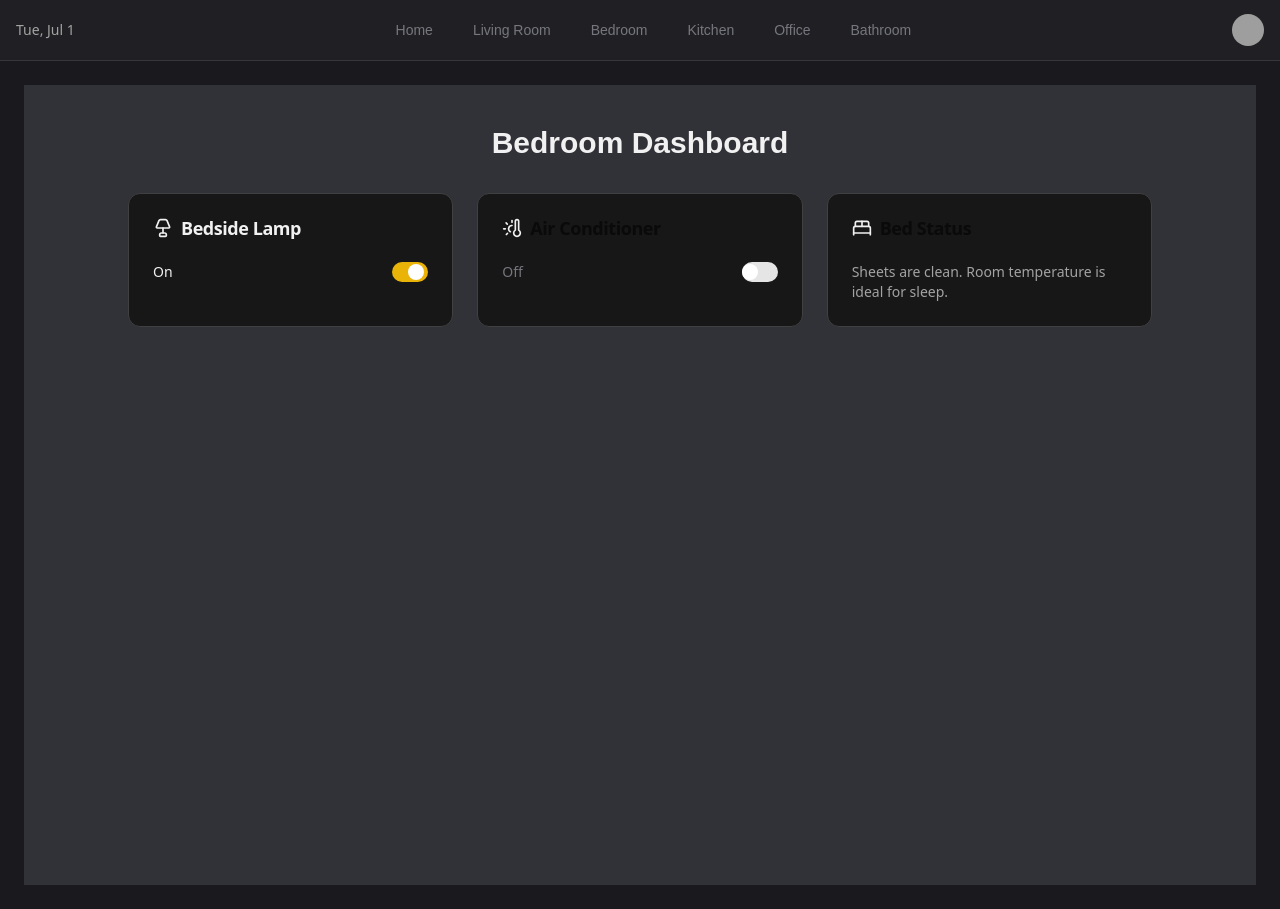
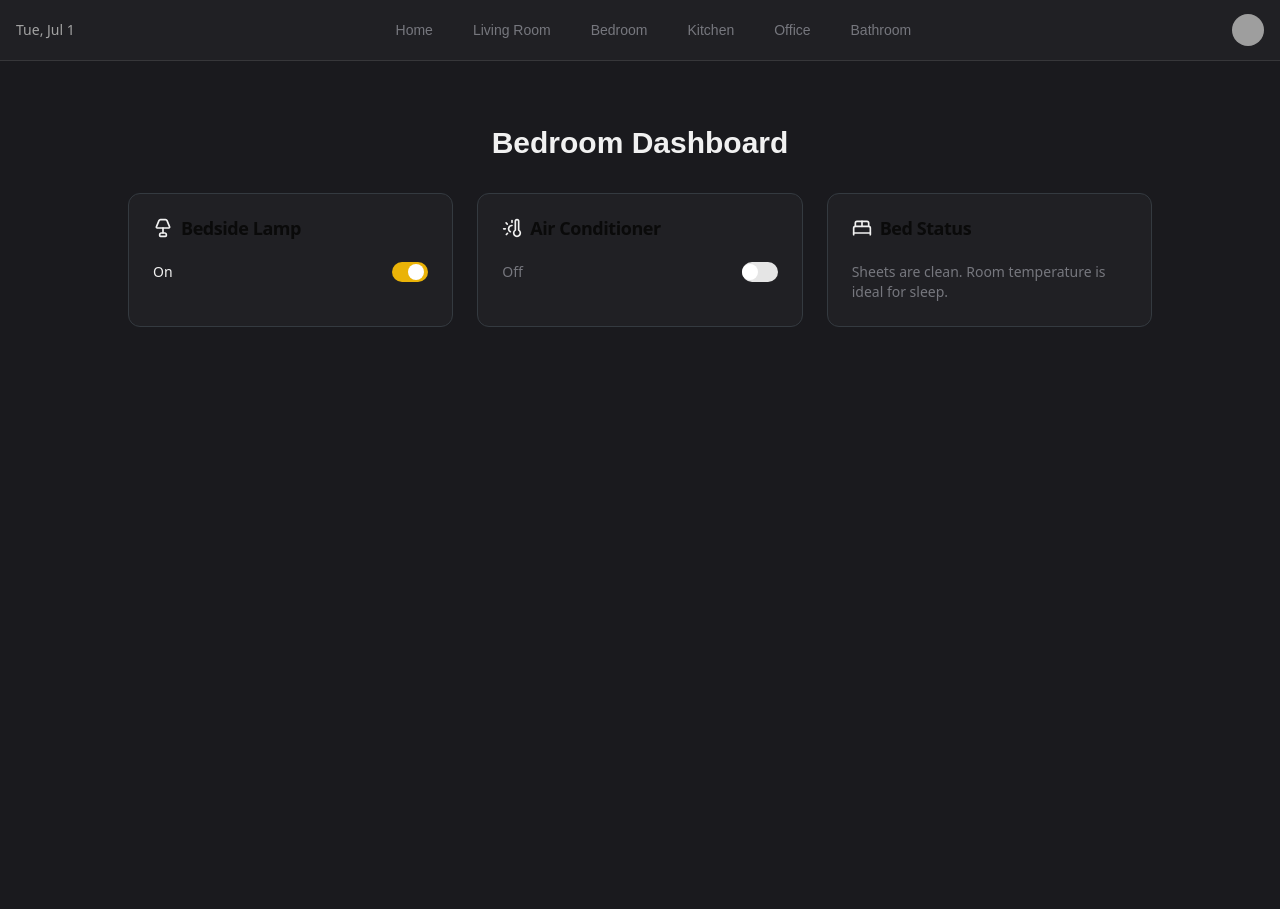
Before and after one commit to amansingh169/NeuroHome, a React (Vite) app in the folder NeuroHome/: page /bedroom in a window 1280 px wide. Built offline with nearby package versions, Linux system fonts and the light colour scheme; grey boxes are pictures that could not be loaded.

Commit message:
theme matched

```diff
--- a/NeuroHome/src/App.jsx
+++ b/NeuroHome/src/App.jsx
@@ -1,5 +1,8 @@
 import { BrowserRouter as Router, Routes, Route } from "react-router-dom";
 import Navbar from "./components/Navbar";
+import { useContext } from "react";
+import { ThemeContext } from "@/contexts/ThemeContext";
+
 
 import MyHome from "./pages/Home";
 import LivingRoom from "./pages/livingroom";
@@ -10,8 +13,12 @@ import Bathroom from "./pages/Bathroom";
 import Bedroom from "./pages/Bedroom";
 
 function App() {
+  const { theme } = useContext(ThemeContext);
   return (
     <Router>
+      <div data-theme={theme}>
+      {/* your routes or layout */}
+
       <div className="min-h-screen flex flex-col bg text-white">
         {/* Navbar */}
         <Navbar />
@@ -29,6 +36,7 @@ function App() {
           </Routes>
         </main>
       </div>
+      </div>
     </Router>
   );
 }
--- a/NeuroHome/src/SASS/_variables.scss
+++ b/NeuroHome/src/SASS/_variables.scss
@@ -55,8 +55,8 @@
 
 [data-theme="onyx"] {
   --bg-color: #000000;
-  --text-color: #76777e;
-  --text-color-2: #1a1a1e;
+  --text-color: #f08b38;
+  --text-color-2: #f5c3c3;
   --text-color-accent: #e0e0e0;
   --accent-color: #ff6f00;
   --accent-color-2: #212121;
@@ -97,3 +97,17 @@
   --contrast-full: #fff;
   --contrast-zero: #000;
 }
+[data-theme="ocean"] {
+  --bg-color: #001f3f;
+  --text-color: #7fdbff;
+  --text-color-2: #1a1a1e;
+  --text-color-accent: #39cccc;
+  --accent-color: #0074d9;
+  --accent-color-2: #001f3f;
+  --card-bg: #001a33;
+  --border-color: #004080;
+  --link-color: #0074d9;
+
+  --contrast-full: #fff;
+  --contrast-zero: #000;
+}
--- a/NeuroHome/src/components/ThemeSelector.jsx
+++ b/NeuroHome/src/components/ThemeSelector.jsx
@@ -29,7 +29,8 @@ const ThemeSelector = () => {
       <SelectContent className="bg-card">
         {availableThemes.map((t) => (
           <SelectItem value={t.name} key={t.name}>
-            <div className="flex items-center gap-2 text-muted">
+            <div className="flex items-center gap-2 text-gray-400 hover:text-primary transition-colors duration-300">
+
               {t.icon}
               {t.name.charAt(0).toUpperCase() + t.name.slice(1)} Theme
             </div>
--- a/NeuroHome/src/contexts/ThemeContext.jsx
+++ b/NeuroHome/src/contexts/ThemeContext.jsx
@@ -11,6 +11,7 @@ export const ThemeProvider = ({ children }) => {
     { name: "onyx", icon: <Moon className="w-4 h-4" /> },
     { name: "neon", icon: <Zap className="w-4 h-4" /> },
     { name: "fire", icon: <Flame className="w-4 h-4" /> },
+
   ];
 
   const [theme, setTheme] = useState("dark");
--- a/NeuroHome/src/pages/Bedroom.jsx
+++ b/NeuroHome/src/pages/Bedroom.jsx
@@ -4,27 +4,49 @@ import { Card, CardContent, CardHeader, CardTitle } from "@/components/ui/card";
 import { Switch } from "@/components/ui/switch";
 import { useState } from "react";
 import { BedDouble, Lamp, ThermometerSun } from "lucide-react";
-import { cn } from "@/lib/utils"; // if you're using classnames utility like Tailwind's `cn`
+import { cn } from "@/lib/utils";
 
 const Bedroom = () => {
   const [lampOn, setLampOn] = useState(true);
   const [acOn, setAcOn] = useState(false);
 
   return (
-    <div className="min-h-screen px-6 py-10 bg-secondary text-white">
-      <h1 className="text-3xl font-bold mb-8 text-center text-primary">Bedroom Dashboard</h1>
+    <div
+      className="min-h-screen px-6 py-10"
+      style={{
+        backgroundColor: "var(--bg-color)",
+        color: "var(--text-color-accent)",
+      }}
+    >
+      <h1
+        className="text-3xl font-bold mb-8 text-center"
+        style={{ color: "var(--accent-color)" }}
+      >
+        Bedroom Dashboard
+      </h1>
 
       <div className="grid md:grid-cols-2 lg:grid-cols-3 gap-6 max-w-5xl mx-auto">
         {/* Lamp Control */}
-        <Card className="bg-primary border border-neutral-700 shadow-md">
+        <Card
+          className="shadow-md"
+          style={{
+            backgroundColor: "var(--card-bg)",
+            border: "1px solid var(--border-color)",
+          }}
+        >
           <CardHeader>
-            <CardTitle className="flex items-center gap-2 text-primary">
+            <CardTitle className="flex items-center gap-2">
               <Lamp className="w-5 h-5 text-yellow-400" />
               Bedside Lamp
             </CardTitle>
           </CardHeader>
           <CardContent className="flex justify-between items-center">
-            <span className={cn("text-sm", lampOn ? "text-primary" : "text-muted")}>
+            <span
+              className="text-sm"
+              style={{
+                color: lampOn ? "var(--text-color-accent)" : "var(--text-color)",
+              }}
+            >
               {lampOn ? "On" : "Off"}
             </span>
             <Switch
@@ -36,7 +58,13 @@ const Bedroom = () => {
         </Card>
 
         {/* AC Control */}
-        <Card className="bg-neutral-900 border border-neutral-700 shadow-md">
+        <Card
+          className="shadow-md"
+          style={{
+            backgroundColor: "var(--card-bg)",
+            border: "1px solid var(--border-color)",
+          }}
+        >
           <CardHeader>
             <CardTitle className="flex items-center gap-2">
               <ThermometerSun className="w-5 h-5 text-cyan-400" />
@@ -44,7 +72,12 @@ const Bedroom = () => {
             </CardTitle>
           </CardHeader>
           <CardContent className="flex justify-between items-center">
-            <span className={cn("text-sm", acOn ? "text-primary" : "text-muted")}>
+            <span
+              className="text-sm"
+              style={{
+                color: acOn ? "var(--text-color-accent)" : "var(--text-color)",
+              }}
+            >
               {acOn ? "Cooling" : "Off"}
             </span>
             <Switch
@@ -56,7 +89,13 @@ const Bedroom = () => {
         </Card>
 
         {/* Bed Status */}
-        <Card className="bg-neutral-900 border border-neutral-700 shadow-md">
+        <Card
+          className="shadow-md"
+          style={{
+            backgroundColor: "var(--card-bg)",
+            border: "1px solid var(--border-color)",
+          }}
+        >
           <CardHeader>
             <CardTitle className="flex items-center gap-2">
               <BedDouble className="w-5 h-5 text-purple-400" />
@@ -64,7 +103,7 @@ const Bedroom = () => {
             </CardTitle>
           </CardHeader>
           <CardContent>
-            <p className="text-sm text-neutral-400">
+            <p className="text-sm" style={{ color: "var(--text-color)" }}>
               Sheets are clean. Room temperature is ideal for sleep.
             </p>
           </CardContent>
```
